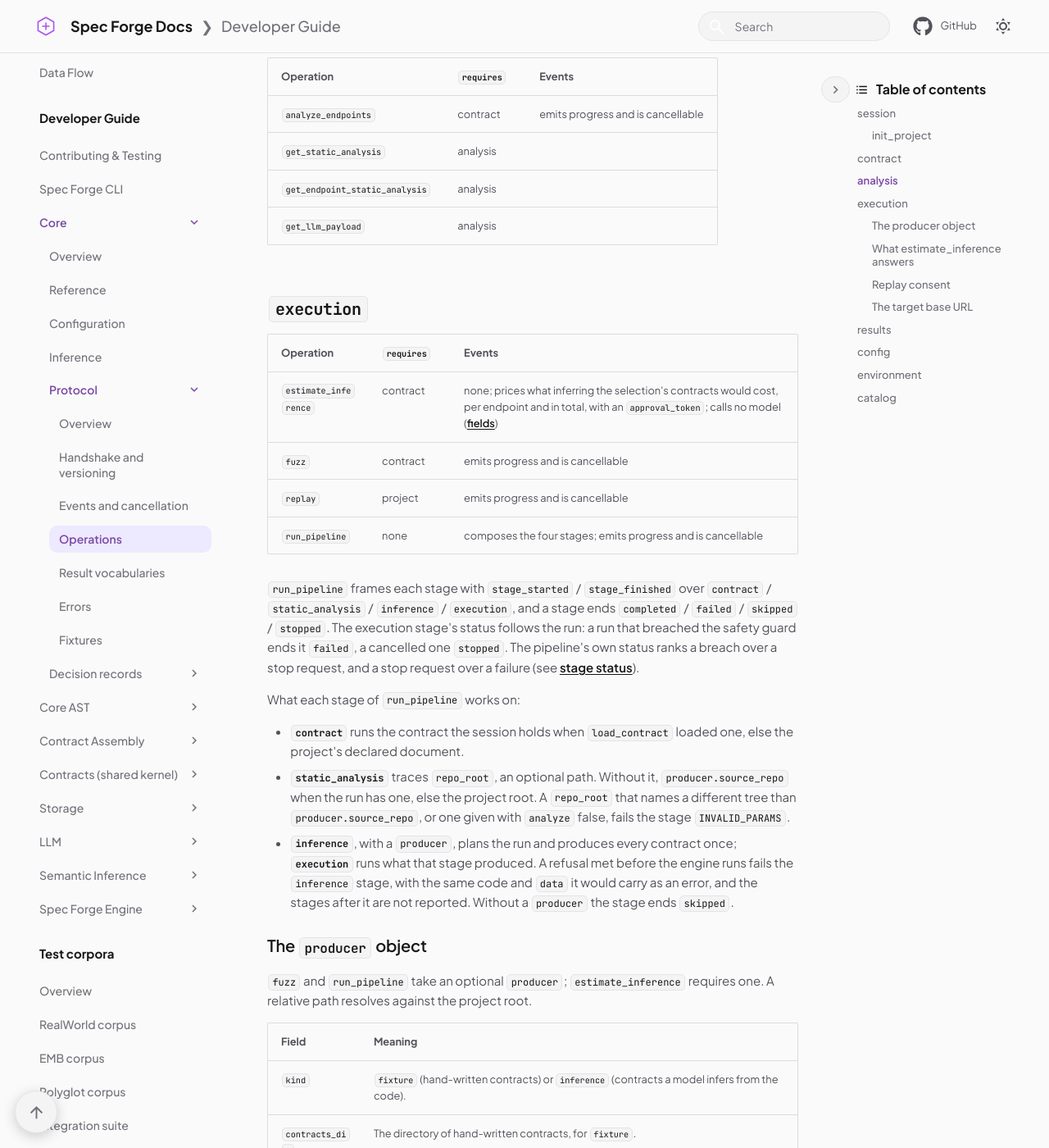
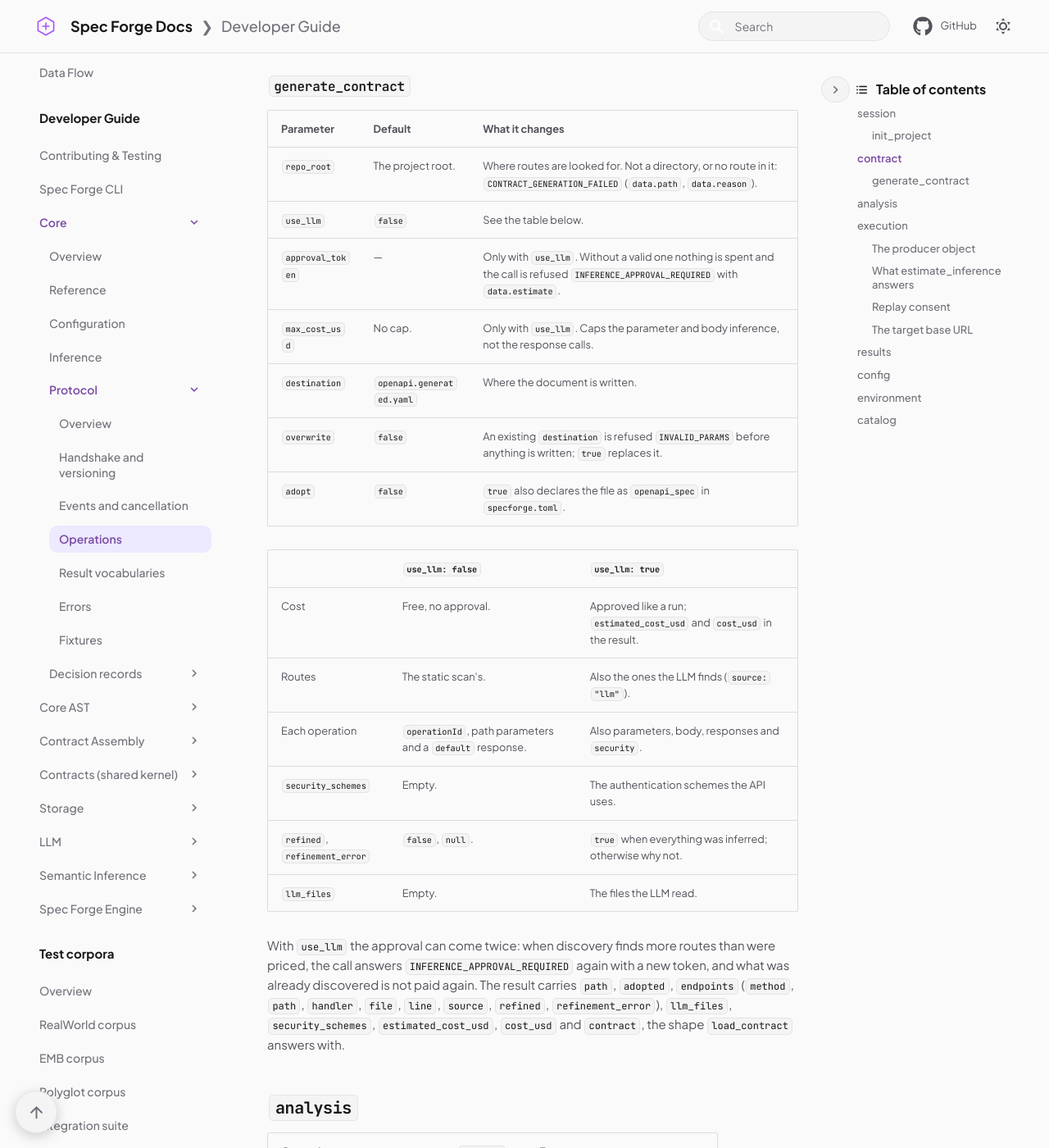
Before and after one commit to Spec-Forge-Testing/specforge-docs, an MkDocs documentation site: the page built from docs/modules/core/protocol/operations.md, in a window 1280 px wide and 1400 px high, scrolled down 2077 px. Shown: the whole window at 82% size. Built offline with MkDocs 1.6.1 and Material for MkDocs 9.7.7, drawn with Linux system fonts in a browser that asks for light colours; comment, search, counter and statistics services are not loaded; some of the changed text lies outside the part shown.

Commit message:
docs(core): operación generate_contract

```diff
--- a/docs/modules/core/protocol/operations.md
+++ b/docs/modules/core/protocol/operations.md
@@ -55,6 +55,36 @@ given over an existing file without `overwrite`, is refused `INVALID_PARAMS`
 | `get_contract` | contract | — |
 | `list_endpoints` | contract | — |
 | `get_endpoint` | contract | — |
+| `generate_contract` | project | `started`, `contract_*`, `finished`; cancellable. Writes an OpenAPI from the source code and loads it; see [below](#generate-contract) |
+
+### `generate_contract` { #generate-contract }
+
+| Parameter | Default | What it changes |
+| --- | --- | --- |
+| `repo_root` | The project root. | Where routes are looked for. Not a directory, or no route in it: `CONTRACT_GENERATION_FAILED` (`data.path`, `data.reason`). |
+| `use_llm` | `false` | See the table below. |
+| `approval_token` | — | Only with `use_llm`. Without a valid one nothing is spent and the call is refused `INFERENCE_APPROVAL_REQUIRED` with `data.estimate`. |
+| `max_cost_usd` | No cap. | Only with `use_llm`. Caps the parameter and body inference, not the response calls. |
+| `destination` | `openapi.generated.yaml` | Where the document is written. |
+| `overwrite` | `false` | An existing `destination` is refused `INVALID_PARAMS` before anything is written; `true` replaces it. |
+| `adopt` | `false` | `true` also declares the file as `openapi_spec` in `specforge.toml`. |
+
+| | `use_llm: false` | `use_llm: true` |
+| --- | --- | --- |
+| Cost | Free, no approval. | Approved like a run; `estimated_cost_usd` and `cost_usd` in the result. |
+| Routes | The static scan's. | Also the ones the LLM finds (`source: "llm"`). |
+| Each operation | `operationId`, path parameters and a `default` response. | Also parameters, body, responses and `security`. |
+| `security_schemes` | Empty. | The authentication schemes the API uses. |
+| `refined`, `refinement_error` | `false`, `null`. | `true` when everything was inferred; otherwise why not. |
+| `llm_files` | Empty. | The files the LLM read. |
+
+With `use_llm` the approval can come twice: when discovery finds more routes
+than were priced, the call answers `INFERENCE_APPROVAL_REQUIRED` again with a
+new token, and what was already discovered is not paid again. The result
+carries `path`, `adopted`, `endpoints` (`method`, `path`, `handler`, `file`,
+`line`, `source`, `refined`, `refinement_error`), `llm_files`,
+`security_schemes`, `estimated_cost_usd`, `cost_usd` and `contract`, the shape
+`load_contract` answers with.
 
 ## `analysis`
 
```
Also changed, not shown: other parts of docs/modules/core/protocol/operations.md (+1 -1 lines).
